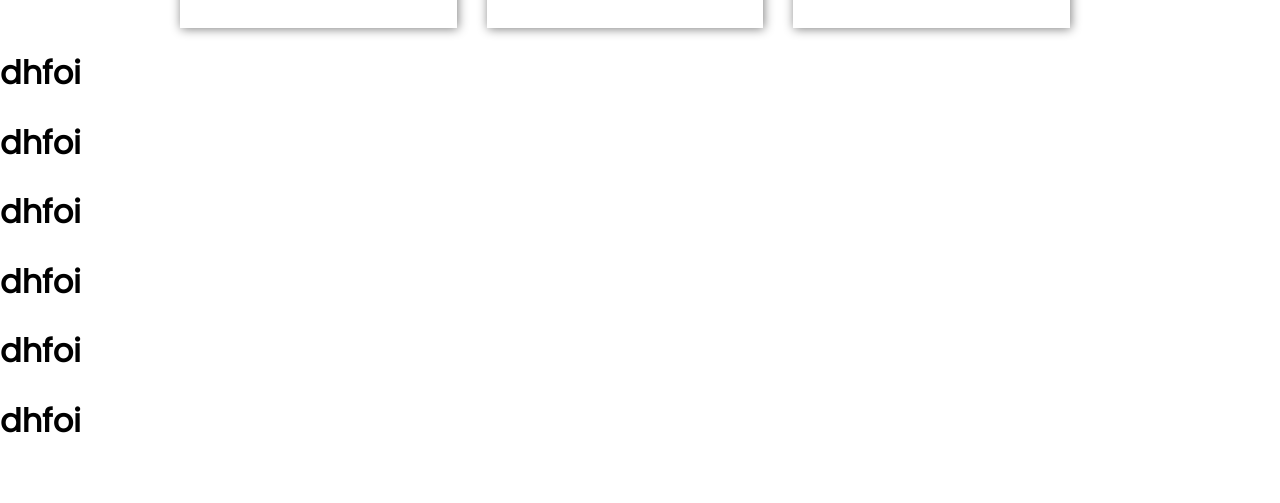
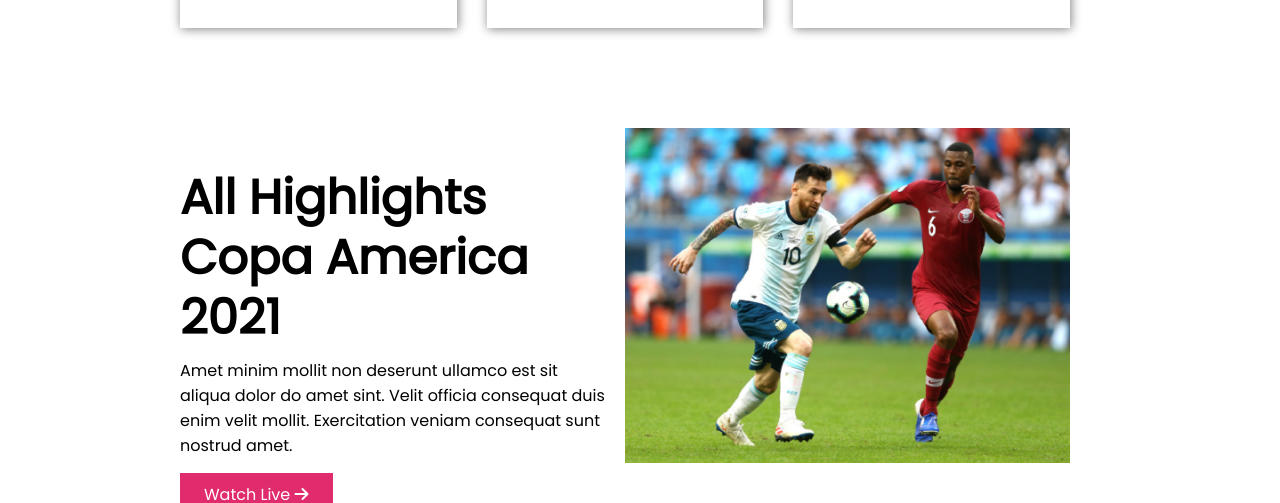
Before and after one commit to omarali18/football-club, a plain HTML site: page index.html in a window 1280 px wide. Shown: the part 3080-3583 px from the top of the page. Before the commit the page ends 3546 px from the top, so only its background shows below. Drawn offline with Linux system fonts and the light colour scheme.

Commit message:
error testing 1a

```diff
--- a/index.html
+++ b/index.html
@@ -177,14 +177,33 @@
                     </div>
                 </div>
             </div>
+            <div class="highlights-copa-2021">
+                <div class="highlights-detail">
+                    <h1 class="highlights-title">All Highlights Copa America 2021</h1>
+                    <p class="highlights-history">Amet minim mollit non deserunt ullamco est sit aliqua dolor do amet
+                        sint. Velit officia consequat duis enim velit mollit. Exercitation veniam consequat sunt nostrud
+                        amet.</p>
+                    <div class="highlights-button">
+                        <a href="#" class="highlights-button">Watch Live <i
+                                class="fas fa-arrow-right button-icon"></i></a>
+                    </div>
+                </div>
+                <div class="highlights-banner">
+                    <img src="images/match.png" alt="">
+                </div>
+            </div>
+
         </section>
-        <h1>dhfoi</h1>
-        <h1>dhfoi</h1>
-        <h1>dhfoi</h1>
-        <h1>dhfoi</h1>
-        <h1>dhfoi</h1>
-        <h1>dhfoi</h1>
+
     </main>
+    <footer>
+        <div style="border: 2px solid; width: 400px; margin: 0px auto;">
+            <img src="images/Logo.png" alt="">
+            <div class="footer-icon">
+
+            </div>
+        </div>
+    </footer>
 </body>
 
 </html>
--- a/styles/style.css
+++ b/styles/style.css
@@ -91,3 +91,41 @@ body{
     line-height: 26px;
     color: #6C6C6C;
 }
+/* ==================================
+        highlights-copa-2021 style
+=====================================*/
+.highlights-copa-2021{
+    display: grid;
+    grid-template-columns: repeat(2, 1fr);
+    margin-top: 100px;
+    margin-left: 180px;
+    margin-right: 210px;
+
+}
+.highlights-detail{
+    display: flex;
+    flex-direction: column;
+    justify-content: center;
+    padding-right: 20px;
+}
+.highlights-title{
+    font-weight: bold;
+    font-size: 48px;
+    line-height: 60px;
+    margin-bottom: 0;
+}
+.highlights-button a{
+    text-decoration: none;
+    font-size: 16px;
+    Padding: 10px 24px 10px 24px;
+    line-height: 24px;
+    color: #FFFFFF;
+    background-color: #E02C6D;
+}
+.highlights-history{
+    margin-top: 10px;
+    margin-bottom: 24px ;
+}
+.highlights-banner img{
+    width: 100%;
+}
```
